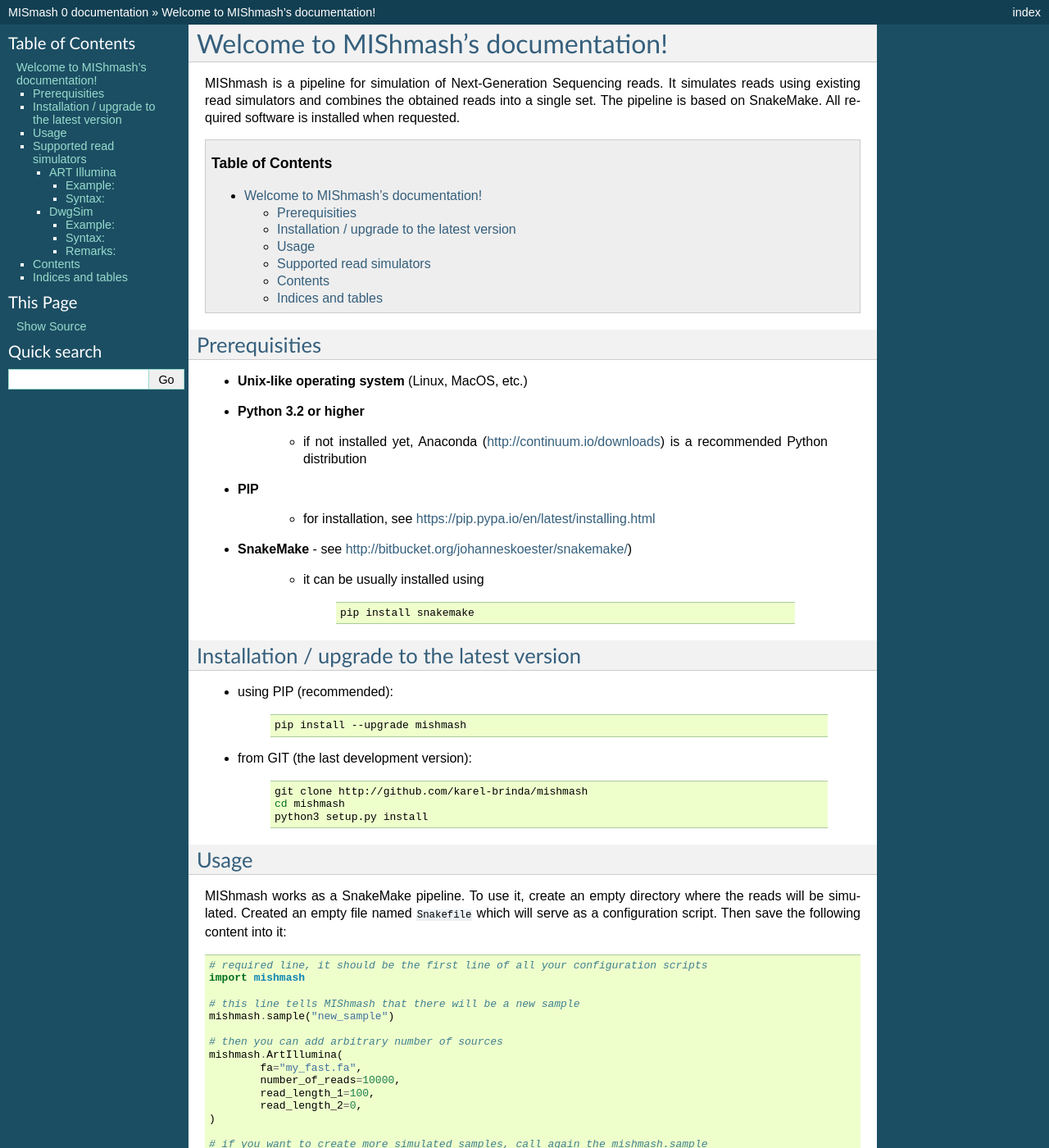
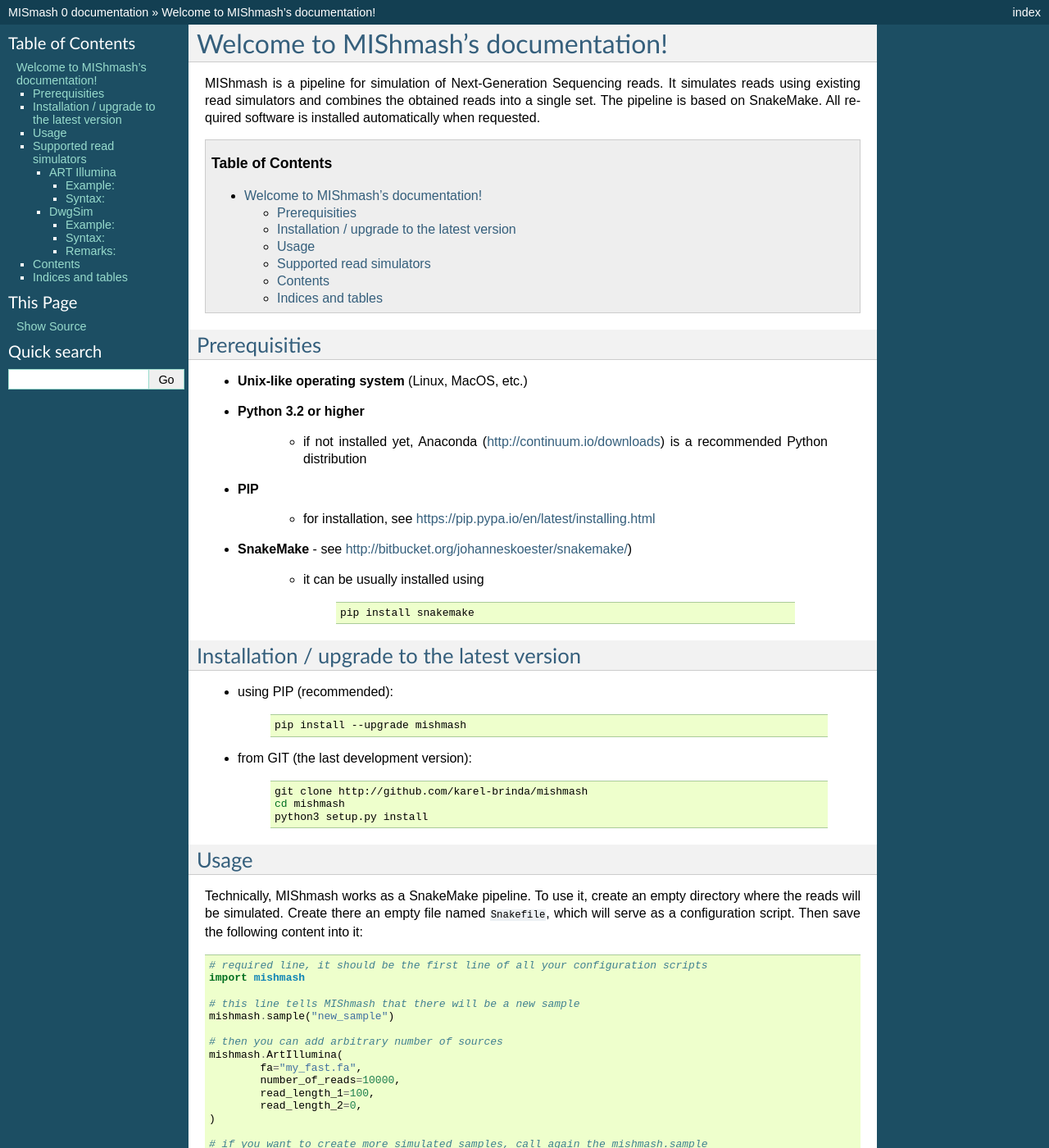
Before and after one commit to karel-brinda/rnftools, a Sphinx documentation site: the page built from docs/index.rst, in a window 1280 px wide and 1400 px high. Shown: the whole window at 82% size. Built offline with Sphinx 7.4.7, drawn with Linux system fonts in a browser that asks for light colours; some of the changed text lies outside the part shown.

Commit message:
Few minicorrections

```diff
--- a/docs/index.rst
+++ b/docs/index.rst
@@ -9,7 +9,7 @@
 
 MIShmash is a pipeline for simulation of Next-Generation Sequencing reads. It simulates reads using
 existing read simulators and combines the obtained reads into a single set. The pipeline is based
-on SnakeMake. All required software is installed when requested.
+on SnakeMake. All required software is installed automatically when requested.
 
 .. contents:: Table of Contents
    :depth: 2
@@ -57,8 +57,8 @@
 Usage
 =====
 
-MIShmash works as a SnakeMake pipeline. To use it, create an empty directory where the reads will be simulated.
-Created an empty file named ``Snakefile`` which will serve as a configuration script.
+Technically, MIShmash works as a SnakeMake pipeline. To use it, create an empty directory where the reads will be simulated.
+Create there an empty file named ``Snakefile``, which will serve as a configuration script.
 Then save the following content into it:
 
 .. code-block:: python
```
Also changed, not shown: other parts of docs/index.rst (+1 -1 lines), README.md (+2 -2 lines), .gitmodules (deleted).
